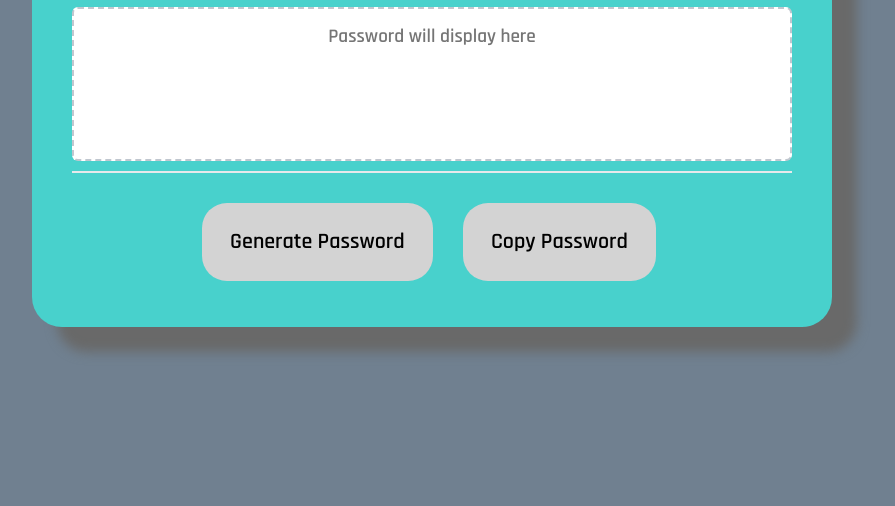
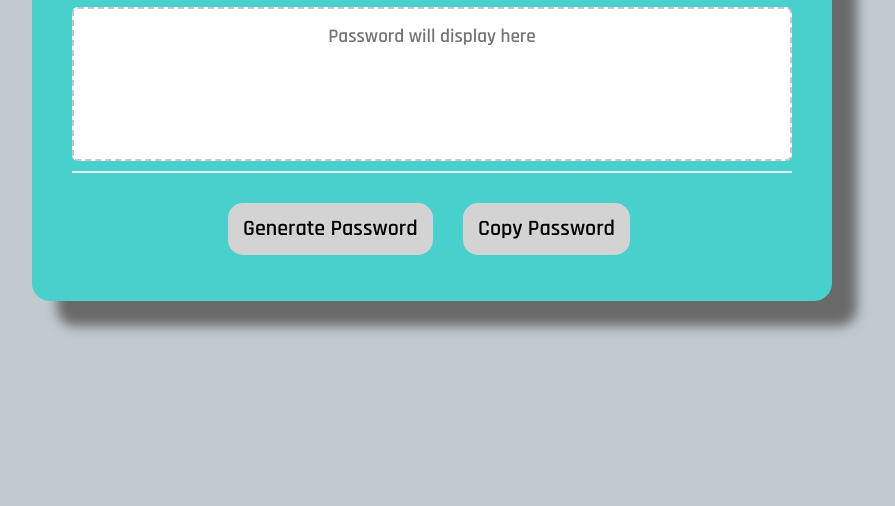
Before and after one commit to twkirkpatrick/Password-Generator, a plain HTML site: page index.html in a window 1280 px wide. Shown: the part 294-800 px from the top of the page, without its empty margins (208-1103 px from the left). Drawn offline with Linux system fonts and the light colour scheme.

Commit message:
copy button now functional and some css animations added

```diff
--- a/index.html
+++ b/index.html
@@ -22,8 +22,8 @@
           <textarea readonly id="password" placeholder="Password will display here" aria-label="Generated Password"></textarea>
         </div>
         <div class="card-footer">
-          <button id="generate" class="btn">Generate Password</button>
-          <button id="copy" class="btn">Copy Password</button>
+          <button id="generate" class="btn hvr-underline-from-center">Generate Password</button>
+          <button id="button" class="btn hvr-underline-from-center">Copy Password</button>
         </div>
       </div>
     </div>
--- a/script.js
+++ b/script.js
@@ -113,6 +113,30 @@ function writePassword() {
 }
 
 
+
+ var textCopy = document.getElementById("password");
+
+ var buttonCopy = document.getElementById("button");
+
+ buttonCopy.addEventListener("click", copyPassword);
+
+
+function copyPassword(){
+    textCopy.select();
+    document.execCommand("copy");
+    alert("Password copied to clipboard!");
+
+}
+
+
+
+
+
+
+
+
+
+
 //EVENT LISTENer
 generateBtn.addEventListener("click", writePassword);
 // Add event listener to generate button
--- a/style.css
+++ b/style.css
@@ -15,7 +15,7 @@ body,
 
 body {
   font-family: sans-serif;
-  background-color: slategray;
+  background-color: #c2cad0;
 }
 
 .wrapper {
@@ -33,7 +33,7 @@ header {
 
 .card {
   background-color: mediumturquoise;
-  border-radius: 30px;
+  border-radius: 18px;
   border-width: 1px;
   box-shadow: 25px 25px 12px dimgray;
   border: solid 3px light
@@ -92,7 +92,7 @@ h2{
 .btn {
   border: none;
   background-color: lightgray;
-  border-radius: 25px;
+  border-radius: 15px;
   box-shadow: rgba(0, 0, 0, 0.1) 0px 1px 6px 0px rgba(0, 0, 0, 0.2) 0px 1px 1px
     0px;
   color: black;
@@ -100,15 +100,41 @@ h2{
   font-size: 22px;
   line-height: 22px;
   margin: 30px 16px 16px 10px;
-  padding: 28px;
+  padding: 15px;
   text-align: center;
   cursor: pointer;
 }
 
-.btn:hover{
-  background-color: gray;
-  color: black;
 
+/* Underline From Center */
+.hvr-underline-from-center {
+  display: inline-block;
+  vertical-align: middle;
+  -webkit-transform: perspective(1px) translateZ(0);
+  transform: perspective(1px) translateZ(0);
+  box-shadow: 0 0 1px rgba(0, 0, 0, 0);
+  position: relative;
+  overflow: hidden;
+}
+.hvr-underline-from-center:before {
+  content: "";
+  position: absolute;
+  z-index: -1;
+  left: 51%;
+  right: 51%;
+  bottom: 0;
+  background: black;
+  height: 4px;
+  -webkit-transition-property: left, right;
+  transition-property: left, right;
+  -webkit-transition-duration: 0.3s;
+  transition-duration: 0.3s;
+  -webkit-transition-timing-function: ease-out;
+  transition-timing-function: ease-out;
+}
+.hvr-underline-from-center:hover:before, .hvr-underline-from-center:focus:before, .hvr-underline-from-center:active:before {
+  left: 0;
+  right: 0;
 }
 
 button[disabled] {
```
